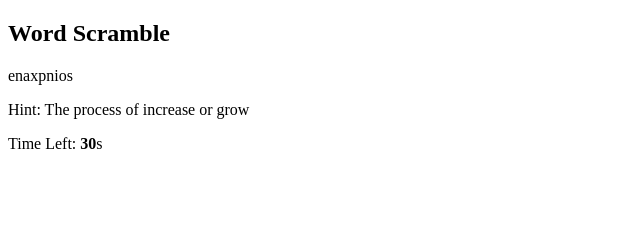
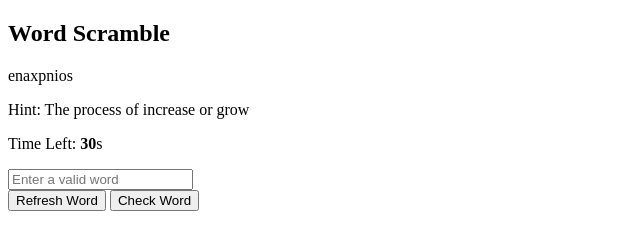
Before and after one commit to madhumithavenu/02_game_js_dom_word_scramble_game, a plain HTML site: page index.html in a window 1280 px wide. Shown: the whole page, without its empty margins (0-640 px from the left). Drawn offline with Linux system fonts and the light colour scheme.

Commit message:
Adding Buttons

```diff
--- a/index.html
+++ b/index.html
@@ -14,6 +14,11 @@
                 <p class="hint">Hint: <span>The process of increase or grow</span></p>
                 <p class="time">Time Left: <span><b>30</b>s</span></p>
             </div>
+            <input type="text" placeholder="Enter a valid word">
+            <div class="buttons">
+                <button class="refresh-word">Refresh Word</button>
+                <button class="check-word">Check Word</button>
+            </div>
         </div>
     </div>
 </body>
```
